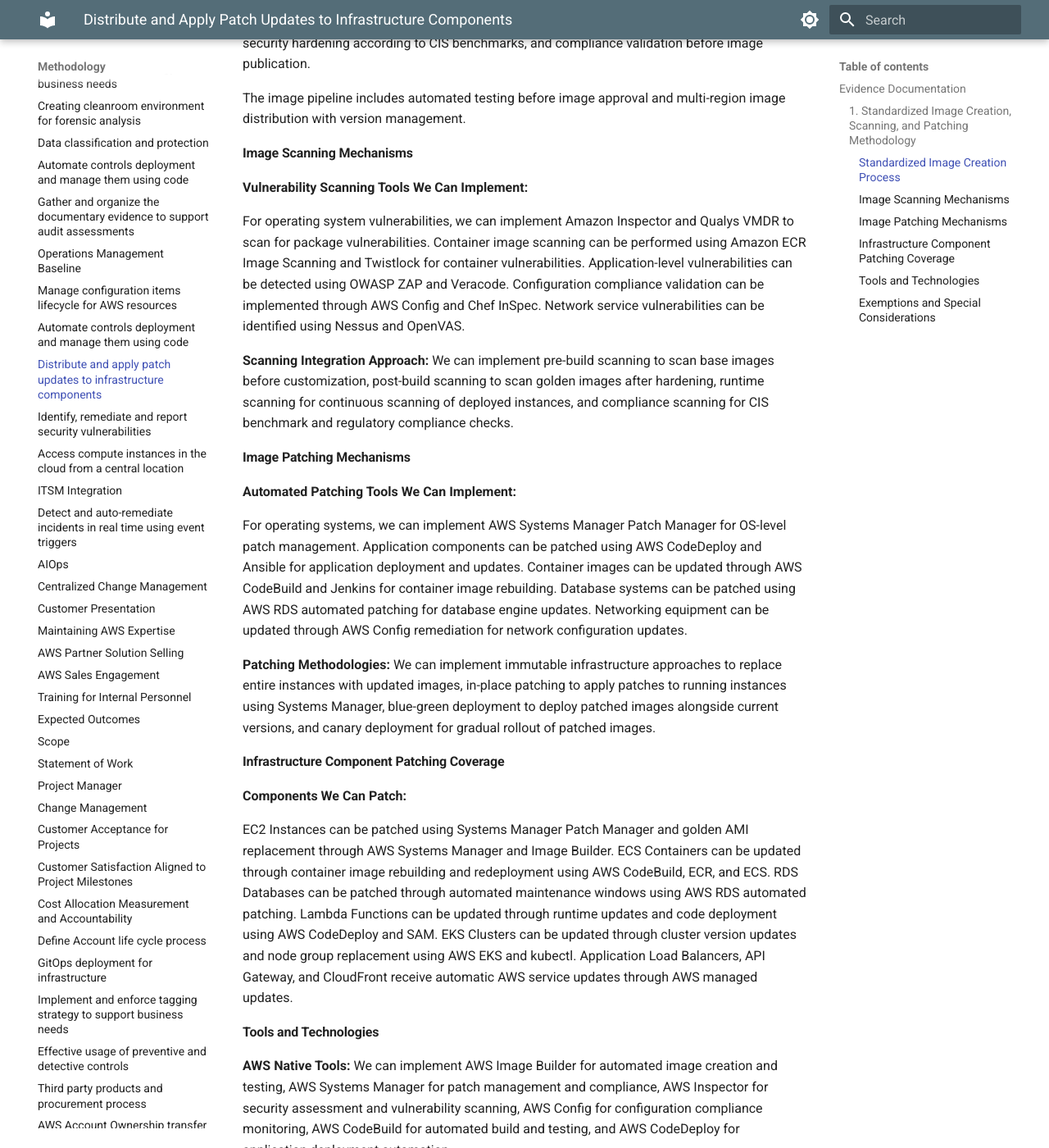
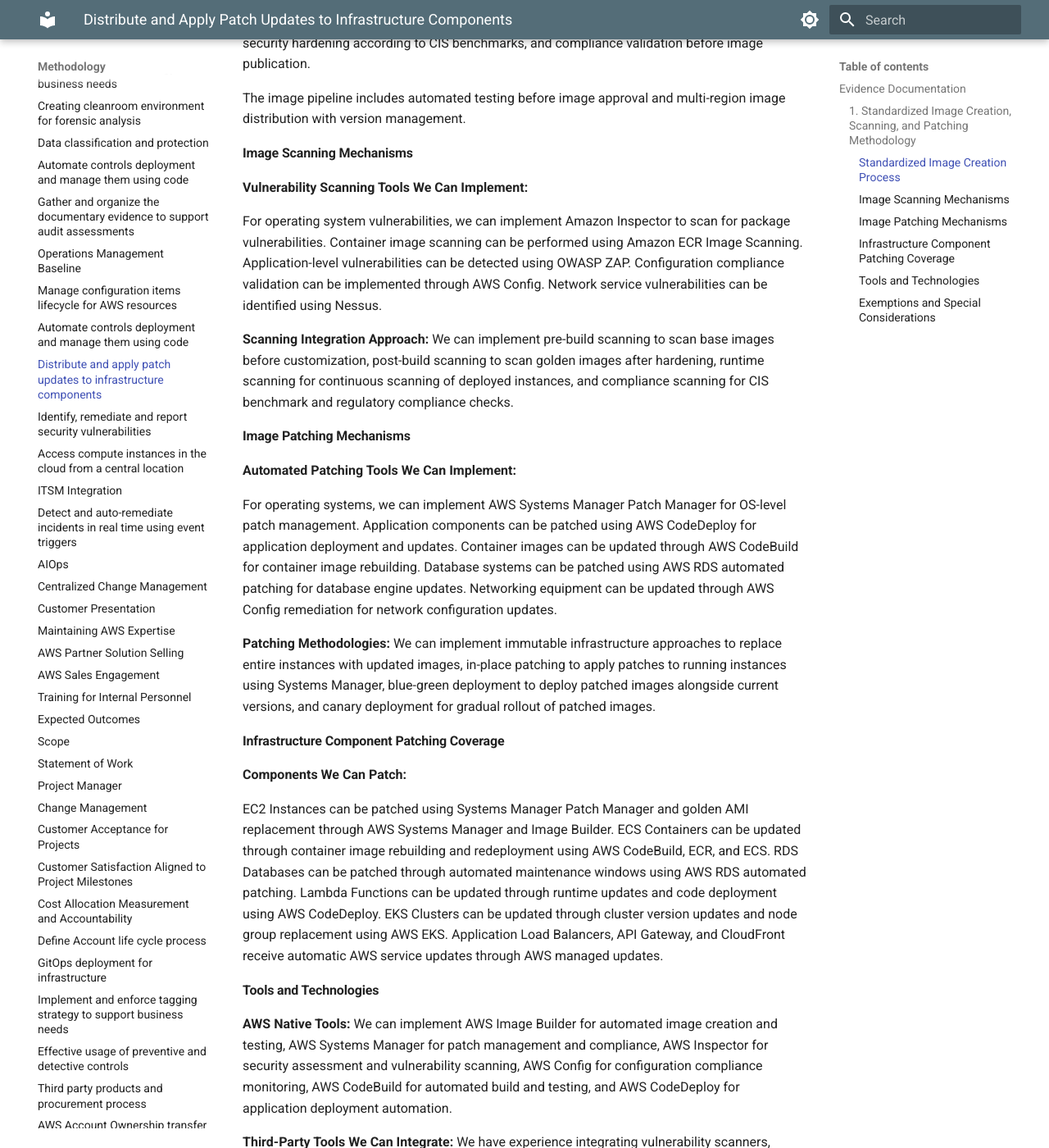
Before and after one commit to zircon-tech/cloud-ops-docs, an MkDocs documentation site: the page built from docs/distribute-and-apply-patch-updates-to-infrastructu.md, in a window 1280 px wide and 1400 px high, scrolled down 445 px. Shown: the whole window at 82% size. Built offline with MkDocs 1.6.1 and Material for MkDocs 9.7.7, drawn with Linux system fonts in a browser that asks for light colours; some of the changed text lies outside the part shown.

Commit message:
Remove unnecessary vendor-specific details - keep only essential information

```diff
--- a/docs/distribute-and-apply-patch-updates-to-infrastructu.md
+++ b/docs/distribute-and-apply-patch-updates-to-infrastructu.md
@@ -19,7 +19,7 @@
 
 **Vulnerability Scanning Tools We Can Implement:**
 
-For operating system vulnerabilities, we can implement Amazon Inspector and Qualys VMDR to scan for package vulnerabilities. Container image scanning can be performed using Amazon ECR Image Scanning and Twistlock for container vulnerabilities. Application-level vulnerabilities can be detected using OWASP ZAP and Veracode. Configuration compliance validation can be implemented through AWS Config and Chef InSpec. Network service vulnerabilities can be identified using Nessus and OpenVAS.
+For operating system vulnerabilities, we can implement Amazon Inspector to scan for package vulnerabilities. Container image scanning can be performed using Amazon ECR Image Scanning. Application-level vulnerabilities can be detected using OWASP ZAP. Configuration compliance validation can be implemented through AWS Config. Network service vulnerabilities can be identified using Nessus.
 
 **Scanning Integration Approach:**
 We can implement pre-build scanning to scan base images before customization, post-build scanning to scan golden images after hardening, runtime scanning for continuous scanning of deployed instances, and compliance scanning for CIS benchmark and regulatory compliance checks.
@@ -28,7 +28,7 @@
 
 **Automated Patching Tools We Can Implement:**
 
-For operating systems, we can implement AWS Systems Manager Patch Manager for OS-level patch management. Application components can be patched using AWS CodeDeploy and Ansible for application deployment and updates. Container images can be updated through AWS CodeBuild and Jenkins for container image rebuilding. Database systems can be patched using AWS RDS automated patching for database engine updates. Networking equipment can be updated through AWS Config remediation for network configuration updates.
+For operating systems, we can implement AWS Systems Manager Patch Manager for OS-level patch management. Application components can be patched using AWS CodeDeploy for application deployment and updates. Container images can be updated through AWS CodeBuild for container image rebuilding. Database systems can be patched using AWS RDS automated patching for database engine updates. Networking equipment can be updated through AWS Config remediation for network configuration updates.
 
 **Patching Methodologies:**
 We can implement immutable infrastructure approaches to replace entire instances with updated images, in-place patching to apply patches to running instances using Systems Manager, blue-green deployment to deploy patched images alongside current versions, and canary deployment for gradual rollout of patched images.
@@ -37,7 +37,7 @@
 
 **Components We Can Patch:**
 
-EC2 Instances can be patched using Systems Manager Patch Manager and golden AMI replacement through AWS Systems Manager and Image Builder. ECS Containers can be updated through container image rebuilding and redeployment using AWS CodeBuild, ECR, and ECS. RDS Databases can be patched through automated maintenance windows using AWS RDS automated patching. Lambda Functions can be updated through runtime updates and code deployment using AWS CodeDeploy and SAM. EKS Clusters can be updated through cluster version updates and node group replacement using AWS EKS and kubectl. Application Load Balancers, API Gateway, and CloudFront receive automatic AWS service updates through AWS managed updates.
+EC2 Instances can be patched using Systems Manager Patch Manager and golden AMI replacement through AWS Systems Manager and Image Builder. ECS Containers can be updated through container image rebuilding and redeployment using AWS CodeBuild, ECR, and ECS. RDS Databases can be patched through automated maintenance windows using AWS RDS automated patching. Lambda Functions can be updated through runtime updates and code deployment using AWS CodeDeploy. EKS Clusters can be updated through cluster version updates and node group replacement using AWS EKS. Application Load Balancers, API Gateway, and CloudFront receive automatic AWS service updates through AWS managed updates.
 
 #### Tools and Technologies
 
@@ -45,10 +45,10 @@
 We can implement AWS Image Builder for automated image creation and testing, AWS Systems Manager for patch management and compliance, AWS Inspector for security assessment and vulnerability scanning, AWS Config for configuration compliance monitoring, AWS CodeBuild for automated build and testing, and AWS CodeDeploy for application deployment automation.
 
 **Third-Party Tools We Can Integrate:**
-We have experience integrating vulnerability scanners including Qualys, Rapid7, and Tenable. Configuration management can be implemented using Ansible, Chef, and Puppet. Container security can be enhanced using Twistlock and Aqua Security. Compliance tools including Chef InSpec and OpenSCAP can be integrated for compliance validation.
+We have experience integrating vulnerability scanners, configuration management tools, container security solutions, and compliance validation tools as needed.
 
 **Automation Frameworks:**
-We can implement infrastructure as code using Terraform and CloudFormation, CI/CD pipelines using Jenkins, GitLab CI, and GitHub Actions, and orchestration using AWS Step Functions and Ansible Tower.
+We can implement infrastructure as code using Terraform and CloudFormation, CI/CD pipelines, and orchestration using AWS Step Functions.
 
 #### Exemptions and Special Considerations
 
```
